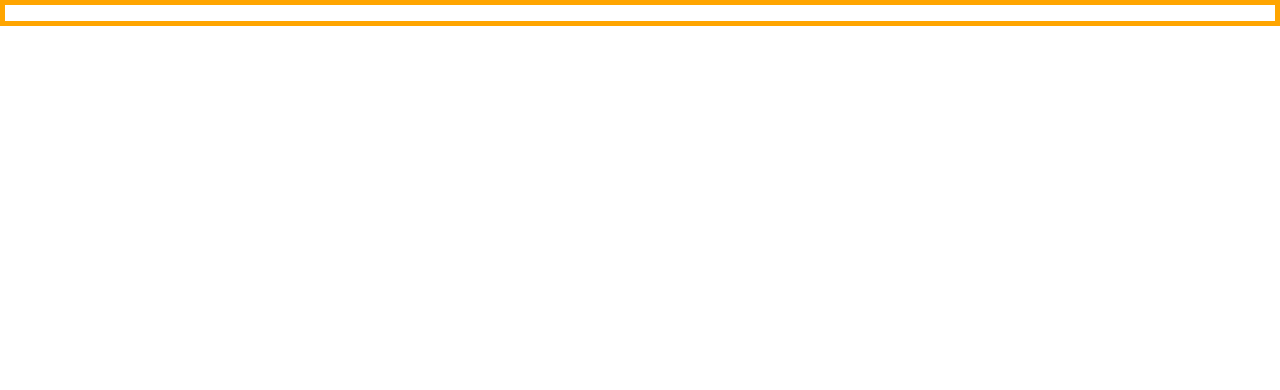
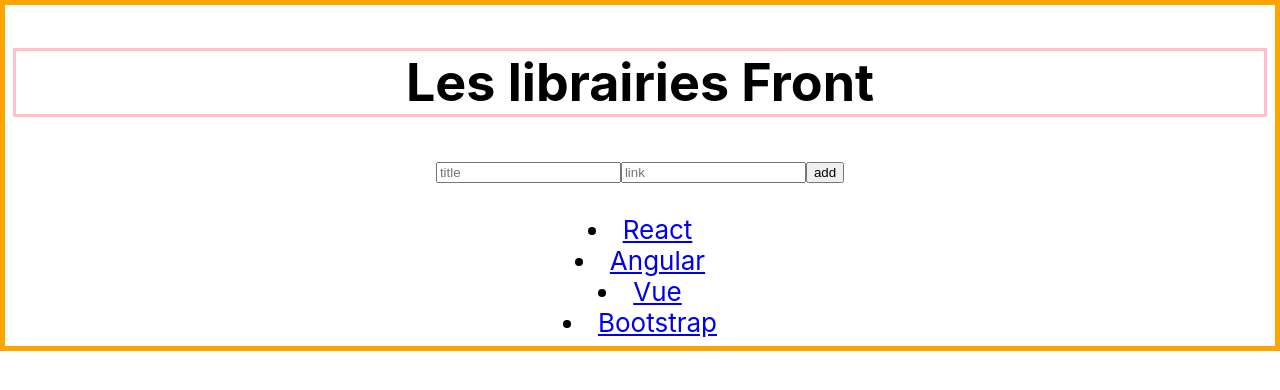
Before and after one commit to YousLa/Gestionnaire-de-taches, a React (Create React App) app: page / in a window 1280 px wide. Shown: the top 390 px of the page. Built offline with nearby package versions, Linux system fonts and the light colour scheme.

Commit message:
Formulaire - partie 1/2

```diff
--- a/src/App.js
+++ b/src/App.js
@@ -1,15 +1,71 @@
 // ! COURS LINKEDIN LEARNING
+// Créer une formulaire
+import { useState } from "react";
 import './App.css';
-// On importe useState & useEffect à partir du module react
-import { useState } from "react";
+
+// Composant => Header
+function Header() {
+  return (
+    <h1>Les librairies Front</h1>
+  )
+}
+
+// Composant => Component | Props => {title}, {link} & {isSelected}
+function Component({ titleC, linkC, isSelected }) {
+  return (
+    <li className={isSelected ? "component blue" : "component"}>
+      <a href={linkC} target="_blank" rel="nonopener noreferrer">
+        {titleC}
+      </a>
+    </li>
+  )
+}
+
+function Form({ onSubmitF, onChangeF }) {
+  return (
+    <>
+      <form>
+        <input type="text" onChange={onChangeF} name="title" placeholder="title" />
+        <input type="text" onChange={onChangeF} name="link" placeholder="link" />
+        <button type="submit">add</button>
+      </form><br />
+    </>
+  )
+}
 
 
 function App() {
 
+  const libraries = [
+    { titleL: "React", linkL: "https://reactjs.org/" },
+    { titleL: "Angular", linkL: "https://angular.io/" },
+    { titleL: "Vue", linkL: "https://vuejs.org/" },
+    { titleL: "Bootstrap", linkL: "https://getboostrap.com/" }
+  ]
+
+  const [input, setInput] = useState(null);
+  const [items, setItems] = useState(libraries);
+
+  const handleOnChange = e => setInput({ ...input, [e.target.name]: e.target.value });
+  const handleOnSubmit = e => {
+    e.preventDefault()
+    // setItems
+  }
+
   return (
     <div className="App">
       <header className="App-header">
-
+        <Header />
+        <Form onChangeF={handleOnChange} onSubmit={handleOnSubmit} />
+        {items.map((lib, i) => {
+          return (
+            <Component
+              key={lib.linkL}
+              titleC={lib.titleL}
+              index={i}
+              linkC={lib.linkL}
+            />)
+        })}
 
 
       </header>
```
